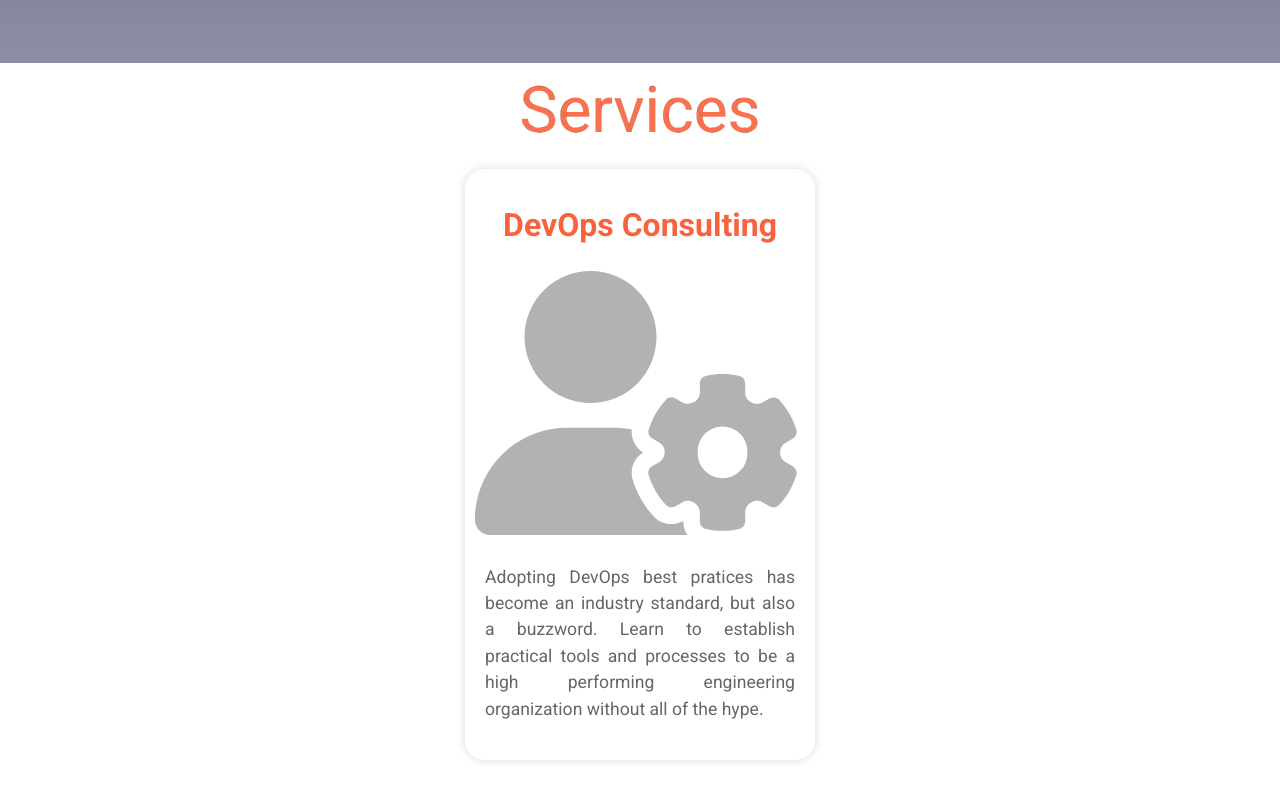
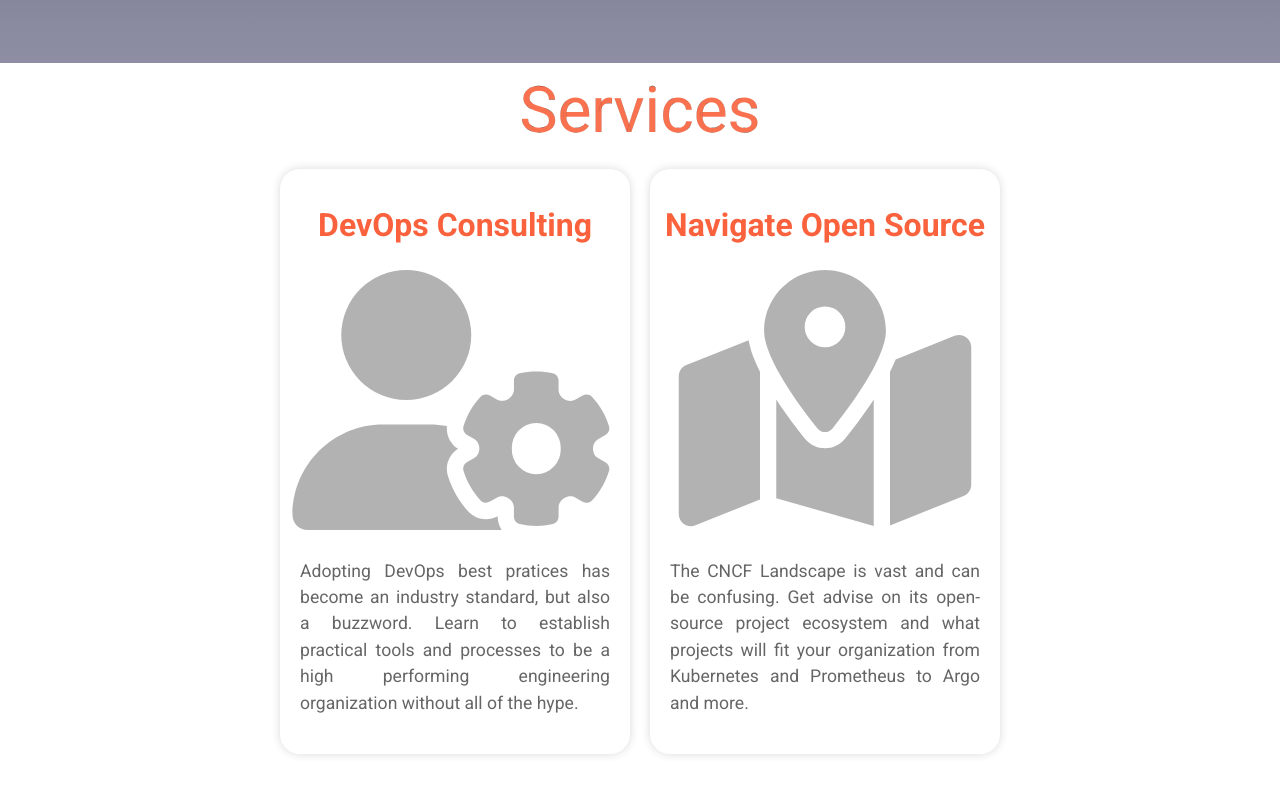
Before and after one commit to rosstechnologysolutions/website, a Gatsby site: page / in a window 1280 px wide. Shown: the part 737-1537 px from the top of the page. Built offline with nearby package versions, Linux system fonts and the light colour scheme; Gatsby itself is replaced by a stand-in of ours.

Commit message:
have cncf card

```diff
--- a/src/components/Services.js
+++ b/src/components/Services.js
@@ -1,7 +1,7 @@
 import React from 'react';
 import styled from 'styled-components';
 import DevOpsServices from './Services/DevOps';
-// import CNCFLandscapeServices from './Services/CNCFLandscape';
+import CNCFLandscapeServices from './Services/CNCFLandscape';
 
 
 export const StyledServices = styled.section`
@@ -33,7 +33,7 @@ export default function Services() {
       <h1>Services</h1>
       <div className="service-cards">
         <DevOpsServices />
-        {/* <CNCFLandscapeServices /> */}
+        <CNCFLandscapeServices />
       </div>
     </StyledServices>
   );
--- a/src/components/Services/CNCFLandscape.js
+++ b/src/components/Services/CNCFLandscape.js
@@ -3,21 +3,25 @@ import styled from 'styled-components';
 import { faMapLocationDot } from "@fortawesome/free-solid-svg-icons";
 import { FontAwesomeIcon } from "@fortawesome/react-fontawesome";
 
-export const ScytledCNCFLandscape = styled.div`
+export const StyledDevOps = styled.div`
     box-shadow: 0 0 10px rgba(0, 0, 0, 0.15);
-    border-radius: 10px;
+    border-radius: 20px;
     padding: 10px;
-    width: 80%
     display: flex;
+    flex-direction: column;
     justify-content: center;
     align-items: center;
     margin: 10px;
-    max-width: 350px;
+    width: 350px;
     transition: all .2s ease-in-out;
 
+    @media(min-width: ${({ theme }) => theme.mobile }) {
         :hover {
             transform: scale(1.05);
         }
+      }
+
+
 
     h2 {
         color: ${({ theme }) => theme.colors.primary };
@@ -34,20 +38,27 @@ export const ScytledCNCFLandscape = styled.div`
         padding: 10px;
     }
 
+    .icon-box {
+        height: 260px;
+        width: 330px;
         .icon {
-        height: 35%;
+            height: 100%;
+            width: 100%;
             color: gray;
             opacity: 0.6;
-        padding: 0 50px;
         }
+    }
+
 `
 
-export default function CNCFLandscapeServices() {
+export default function DevOpsServices() {
     return (
-        <ScytledCNCFLandscape>
-            <h2>Navigate the CNCF Landscape</h2>
+        <StyledDevOps>
+            <h2>Navigate Open Source</h2>
+            <div className="icon-box">
                 <FontAwesomeIcon className="icon" icon={faMapLocationDot}/>
-            <p>The CNCF Landscape is vast and can be confusing. Get advise on its open-source project ecosystem and what projects will fit your organization.</p>
-        </ScytledCNCFLandscape>
+            </div>
+            <p>The CNCF Landscape is vast and can be confusing. Get advise on its open-source project ecosystem and what projects will fit your organization from Kubernetes and Prometheus to Argo and more.</p>
+        </StyledDevOps>
     )
 };
--- a/src/components/Services/DevOps.js
+++ b/src/components/Services/DevOps.js
@@ -39,8 +39,9 @@ export const StyledDevOps = styled.div`
     }
 
     .icon-box {
-        height: 50%;
-        width: 100%;
+        height: 260px;
+        width: 330px;
+
         .icon {
             height: 100%;
             width: 100%;
```
Lines whose indentation alone changed are shown as unchanged.
